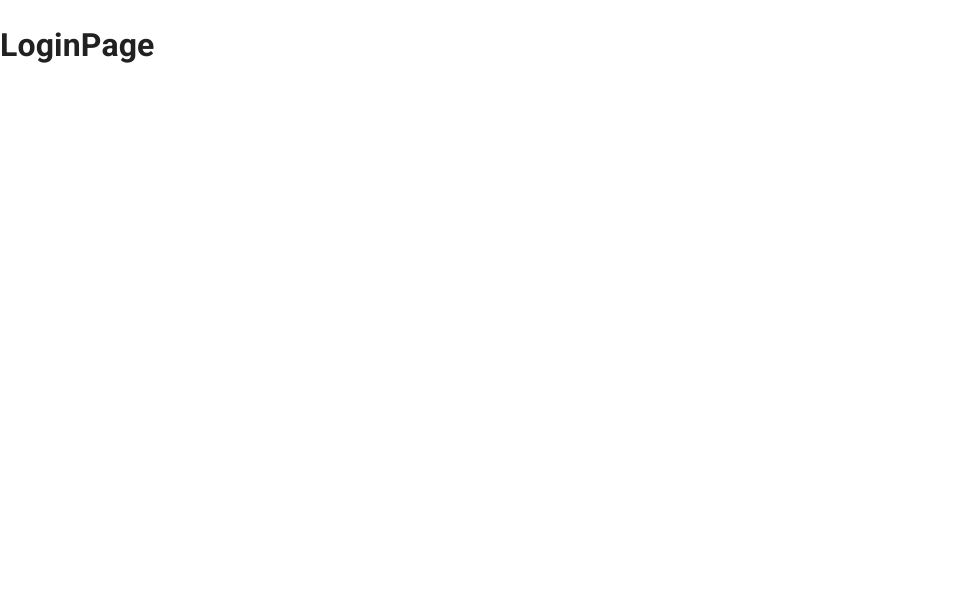
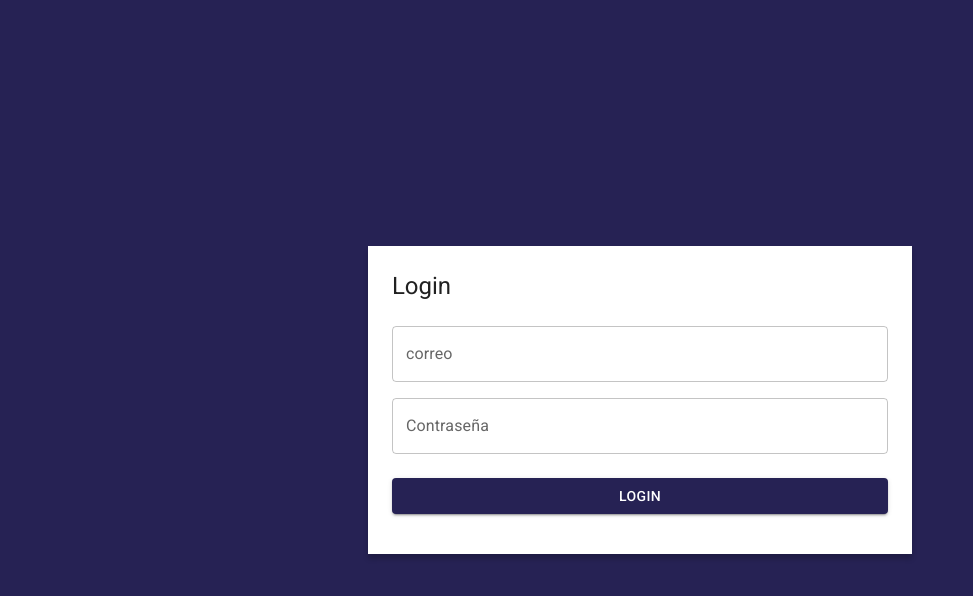
Before and after one commit to FloreoLosPupilos/floreo-admin, a React (Vite) app: page /auth/login in a window 1280 px wide. Shown: the top 596 px of the page, without its empty margins (0-973 px from the left). Built offline with nearby package versions, Linux system fonts and the light colour scheme.

Commit message:
Add redux and login page

```diff
--- a/src/auth/pages/LoginPage.jsx
+++ b/src/auth/pages/LoginPage.jsx
@@ -1,8 +1,39 @@
+import { Grid, TextField, Typography, Button } from '@mui/material';
 
 export const LoginPage = () => {
   return (
     <>
-        <h1>LoginPage</h1>
+      <Grid
+        container
+        spacing={0}
+        direction='column'
+        alignItems='center'
+        justifyContent='center'
+        sx={{ minHeight: '100vh', backgroundColor: 'primary.main', padding: 4 }}
+      >
+        <Grid item
+          className='box-shadow'
+          xs={3}
+          sx={{ backgroundColor: 'white', padding: 3, borderRadious: 2 }}>
+          <Typography variant='h5' sx={{ mb: 1 }}>Login</Typography>
+          <form>
+            <Grid container>
+              <Grid item xs={12} sx={{mt: 2}}>
+                <TextField label='correo' type='email' placeholder='ejemplo@gmail.com' fullWidth/>
+              </Grid>
+              <Grid item xs={12} sx={{mt: 2}}>
+                <TextField label='Contraseña' type='password' placeholder='Contraseña' fullWidth>
+                </TextField>
+              </Grid>
+              <Grid container spacing={ 2 } sx={{mb:2, mt: 1}}>
+                <Grid item xs={ 12 }>
+                  <Button variant='contained' fullWidth>Login</Button>
+                </Grid>
+              </Grid>
+            </Grid>
+          </form>
+        </Grid>
+      </Grid>
     </>
   );
 }
--- a/src/main.jsx
+++ b/src/main.jsx
@@ -1,14 +1,18 @@
 import React from 'react';
 import ReactDOM from 'react-dom/client';
 import { BrowserRouter } from 'react-router-dom';
+import { Provider } from 'react-redux';
 
 import { AdminApp } from './AdminApp';
+import { store } from './store';
 import './styles.css';
 
 ReactDOM.createRoot(document.getElementById('root')).render(
   <React.StrictMode>
-    <BrowserRouter>
-      <AdminApp />
-    </BrowserRouter>
+    <Provider store={ store }>
+      <BrowserRouter>
+        <AdminApp />
+      </BrowserRouter>
+    </Provider>
   </React.StrictMode>
 )
--- /dev/null
+++ b/src/store/index.js
@@ -0,0 +1 @@
+export * from './store';
--- /dev/null
+++ b/src/store/store.js
@@ -0,0 +1,7 @@
+import { configureStore } from "@reduxjs/toolkit";
+
+export const store = configureStore({
+  reducer: {
+
+  }
+});
--- a/src/styles.css
+++ b/src/styles.css
@@ -0,0 +1,3 @@
+.box-shadow {
+  box-shadow: 0px 5px 5px rgb(0, 0, 0, 0.2);
+}
```
